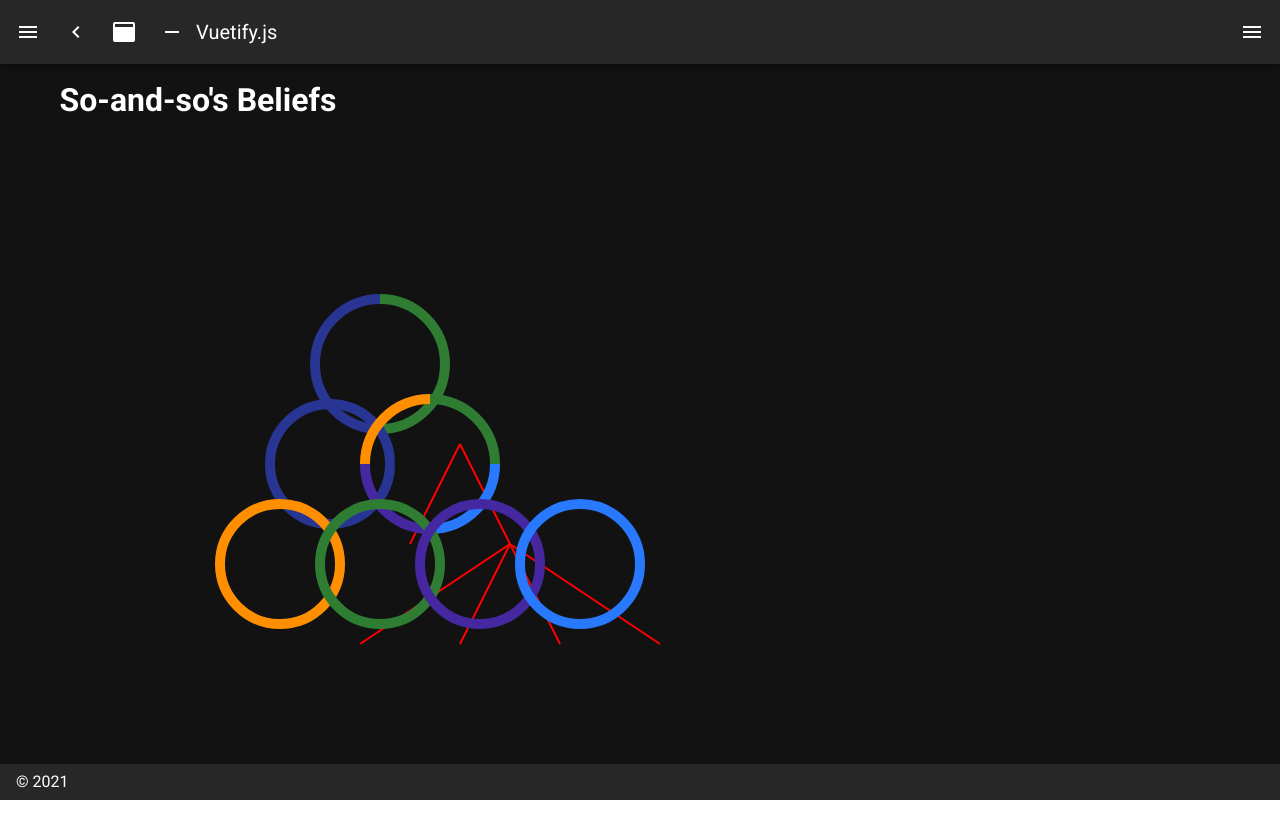
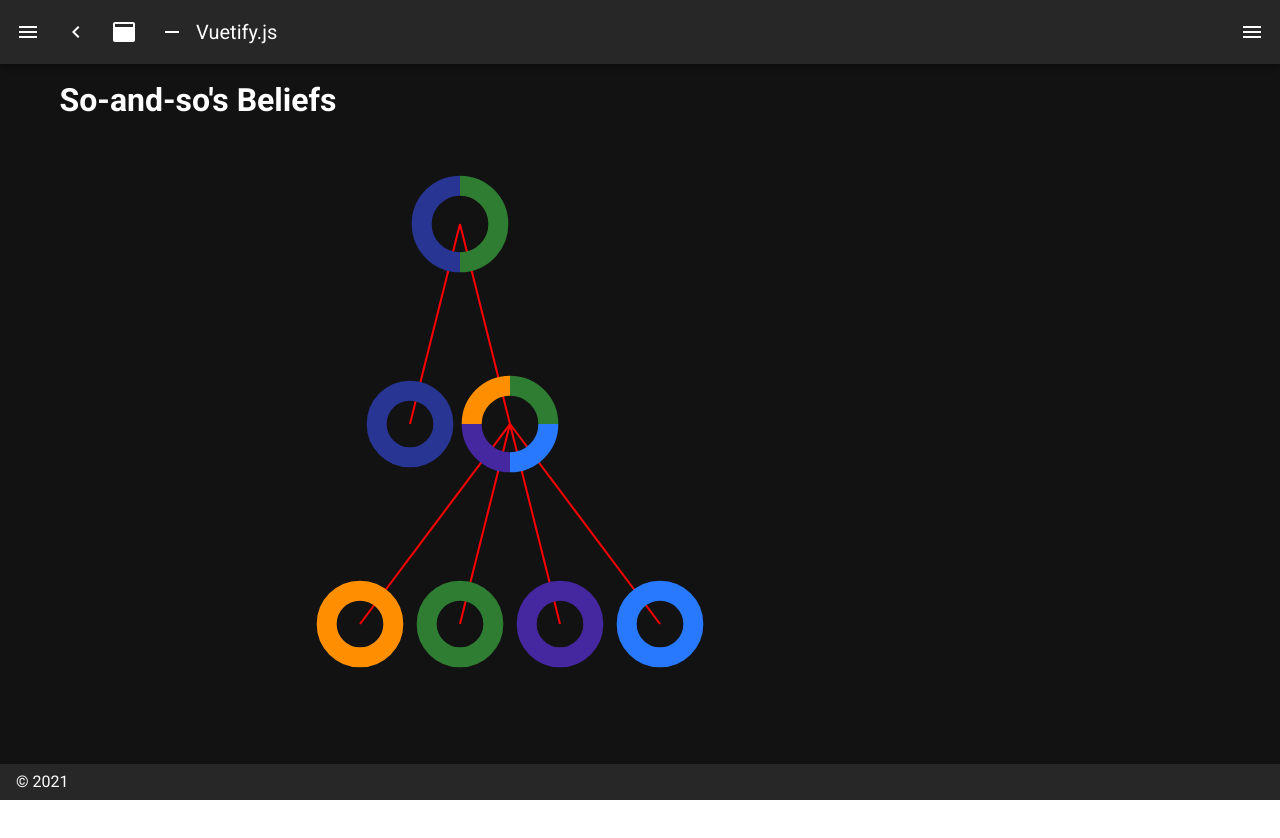
Before and after one commit to AlexCharette/belief-map, a Nuxt app: page / in a window 1280 px wide. Shown: the top 838 px of the page. Built offline with nearby package versions, Linux system fonts and the light colour scheme.

Commit message:
Nodes displaying at link points. Need more horizontal spacing

```diff
--- a/components/BeliefNode.vue
+++ b/components/BeliefNode.vue
@@ -43,9 +43,9 @@ export default Vue.extend({
   },
   computed: {
     circleData() {
-      const x = 80
-      const y = 80
-      const radius = 60
+      const x = this.shapeData.x
+      const y = this.shapeData.y
+      const radius = this.shapeData.size / 3
       return {
         x,
         y,
--- a/components/D3Tree.vue
+++ b/components/D3Tree.vue
@@ -8,14 +8,10 @@
           :index="index"
           :node="node"
           :children="node.children"
+          :shapeData="{x: node.x, y: node.y, size: nodeWidth}"
           :key="node.data.id"
           class="node"
-          :style="{
-            left: formatDimension(node.x),
-            top: formatDimension(node.y),
-            width: formatDimension(320),
-            height: formatDimension(320)
-          }"
+          :style="nodeStyle(node)"
         ></belief-node>
       </transition-group>
     </div>
@@ -29,9 +25,9 @@ import * as d3 from "d3";
 import BeliefNode from "~/components/BeliefNode.vue";
 import { BeliefType } from "~/belief-map.types";
 
-const NODE_WIDTH = 320;
-const NODE_HEIGHT = 320;
-const HEIGHT_LEVEL = 500;
+const NODE_WIDTH = 100;
+const NODE_HEIGHT = 100;
+const HEIGHT_LEVEL = 200;
 
 export default Vue.extend({
   name: "D3Tree",
@@ -41,6 +37,9 @@ export default Vue.extend({
   props: ["dataSet"],
   data() {
     return {
+      nodeWidth: NODE_WIDTH as number,
+      nodeHeight: NODE_HEIGHT as number,
+      heightLevel: HEIGHT_LEVEL as number,
       links: [] as any[],
       nodes: [] as any[],
       currentNode: null as any, // OLD
@@ -64,6 +63,19 @@ export default Vue.extend({
     },
   },
   methods: {
+    nodeStyle(node: any) {
+      return node.data.isRoot ? {
+        left: this.formatDimension(node.x + (this.nodeWidth / 2)),
+        top: this.formatDimension(node.y + (this.nodeHeight / 2)),
+        width: this.formatDimension(this.nodeWidth),
+        height: this.formatDimension(this.nodeHeight)
+      } : {
+        left: this.formatDimension(this.nodeWidth / 2),
+        top: this.formatDimension(this.nodeHeight / 2),
+        width: this.formatDimension(this.nodeWidth),
+        height: this.formatDimension(this.nodeHeight)
+      }
+    },
     addNode(name: string) {
       // TODO Tell store to open node creation widget
       const id = uuid.v4();
@@ -134,16 +146,12 @@ export default Vue.extend({
       this.initTransformData.y = Math.floor(NODE_HEIGHT);
     },
     buildTree(root: any) {
-      const treeBuilder = d3.tree().nodeSize([100, 100]); // TODO [nodeWidth, levelHeight]
+      const treeBuilder = d3.tree().nodeSize([NODE_WIDTH, HEIGHT_LEVEL]); // TODO [nodeWidth, levelHeight]
       const tree = treeBuilder(d3.hierarchy(root));
       return [tree.descendants(), tree.links()];
     },
     update(source: any) {
       const self = this;
-
-      const margin = { top: -200, right: 90, bottom: 30, left: 90 };
-      const width = 960 - margin.left - margin.right;
-      const height = 500 - margin.top - margin.bottom;
 
       const [nodes, links] = this.buildTree(source);
       this.links = links;
@@ -187,7 +195,6 @@ export default Vue.extend({
       this.nodes = nodes;
     },
     diagonal(d: any) {
-      const self = this;
       const linkPath = d3.path();
       let source = { x: d.source.x, y: d.source.y };
       let target = { x: d.target.x, y: d.target.y };
--- a/components/DonutChart.vue
+++ b/components/DonutChart.vue
@@ -1,22 +1,22 @@
 <template>
-  <svg v-if="(numSegments > 1)" svg :width="svgSize" :height="svgSize">
+  <svg v-if="(numSegments > 1)">
     <path
       v-for="(segment, index) in segments"
       :key="index"
       fill="transparent"
       :stroke="getHexColour(segment.colour)"
-      :stroke-width="(10 * segment.count)"
+      :stroke-width="(20 * segment.count)"
       :d="describeArc(circleData.x, circleData.y, circleData.radius + (5 * segment.count), arcPoints[index][0], arcPoints[index][1])"
     ></path>
   </svg>
-  <svg v-else :width="svgSize" :height="svgSize">
+  <svg v-else>
     <circle
       fill="transparent"
       :cx="circleData.x"
       :cy="circleData.y"
       :r="circleData.radius"
       :stroke="getHexColour(this.segments[0].colour)"
-      :stroke-width="10"
+      :stroke-width="20"
     ></circle>
   </svg>
 </template>
```
